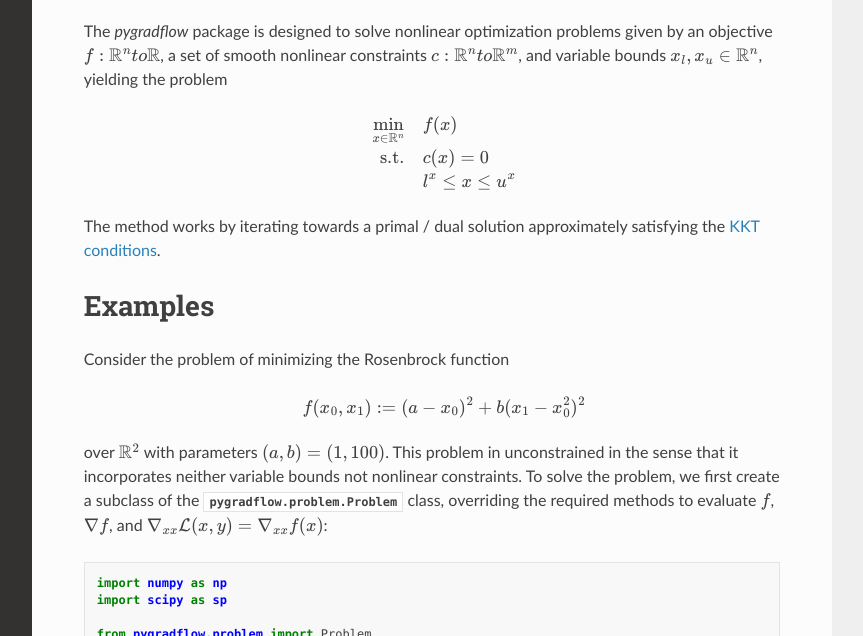
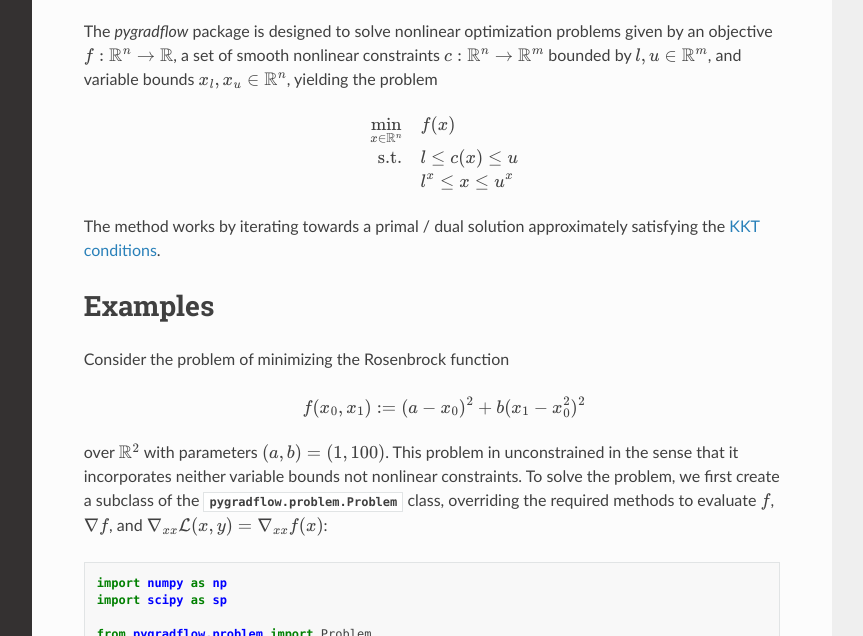
Before and after one commit to chrhansk/pygradflow, a Sphinx documentation site: the page built from docs/index.rst, in a window 1280 px wide and 900 px high, cut to the strip 264-900 px from the top of the window. Shown: the whole strip, without its empty margins (268-1131 px from the left). Built offline with Sphinx 7.4.7 and the Read the Docs theme 2.0.0, drawn with Linux system fonts in a browser that asks for light colours.

Commit message:
Update documentation to ranged problems

```diff
--- a/docs/index.rst
+++ b/docs/index.rst
@@ -15,18 +15,19 @@ Welcome to pygradflow's documentation!
 
 The `pygradflow` package is designed to solve nonlinear optimization
 problems given by an objective
-:math:`f : \mathbb{R}^{n} \\to \mathbb{R}`,
+:math:`f : \mathbb{R}^{n} \to \mathbb{R}`,
 a set of smooth
 nonlinear constraints
-:math:`c : \mathbb{R}^{n} \\to \mathbb{R}^{m}`,
+:math:`c : \mathbb{R}^{n} \to \mathbb{R}^{m}`
+bounded by :math:`l, u \in \mathbb{R}^{m}`,
 and variable bounds :math:`x_l, x_u \in \mathbb{R}^{n}`,
 yielding the problem
- .. math::
-    \begin{align}
-        \min_{x \in \mathbb{R}^{n}} \quad & f(x) \\
-        \text{s.t.} \quad & c(x) = 0 \\
-                          & l^x \leq x \leq u^x
-    \end{align}
+     .. math::
+        \begin{align}
+            \min_{x \in \mathbb{R}^{n}} \quad & f(x) \\
+            \text{s.t.} \quad & l \leq c(x) \leq u \\
+                              & l^x \leq x \leq u^x
+        \end{align}
 
 The method works by iterating towards a primal / dual solution
 approximately satisfying the
```
